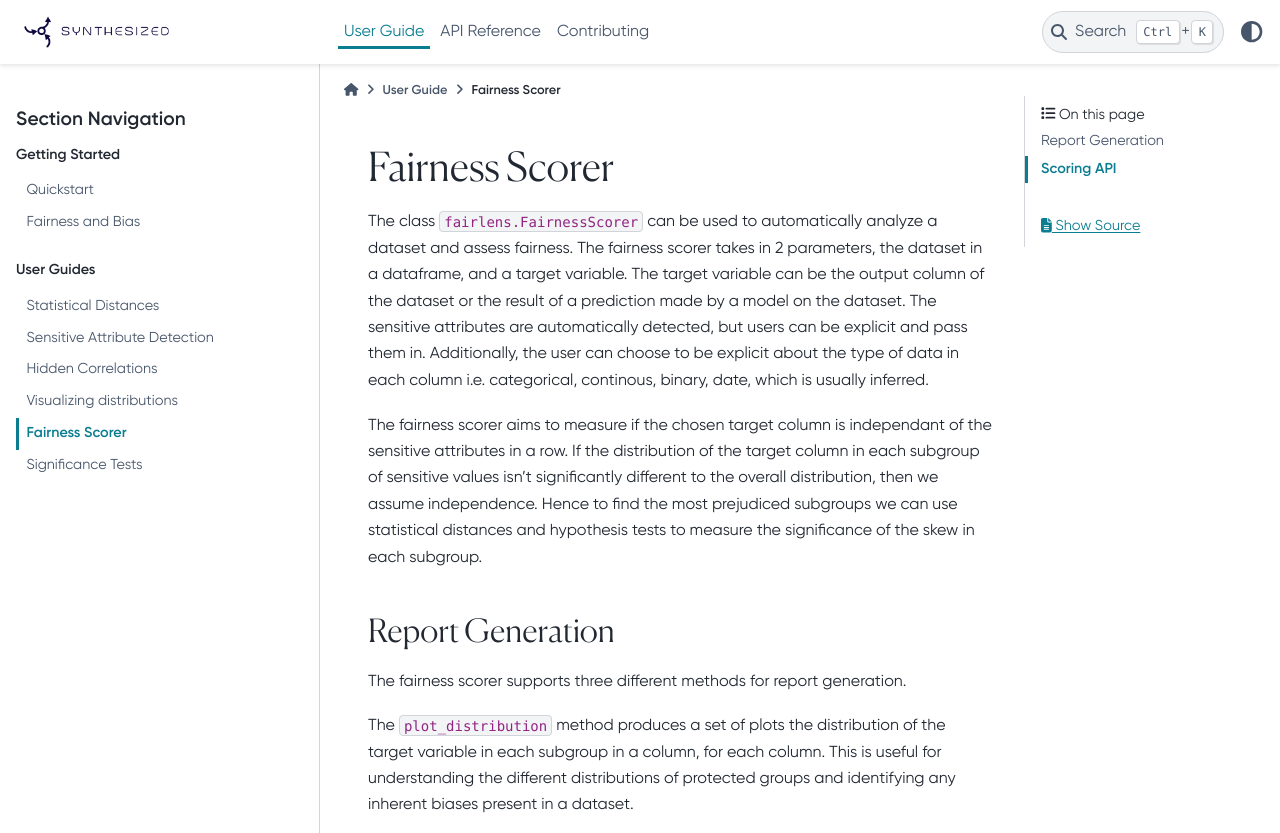
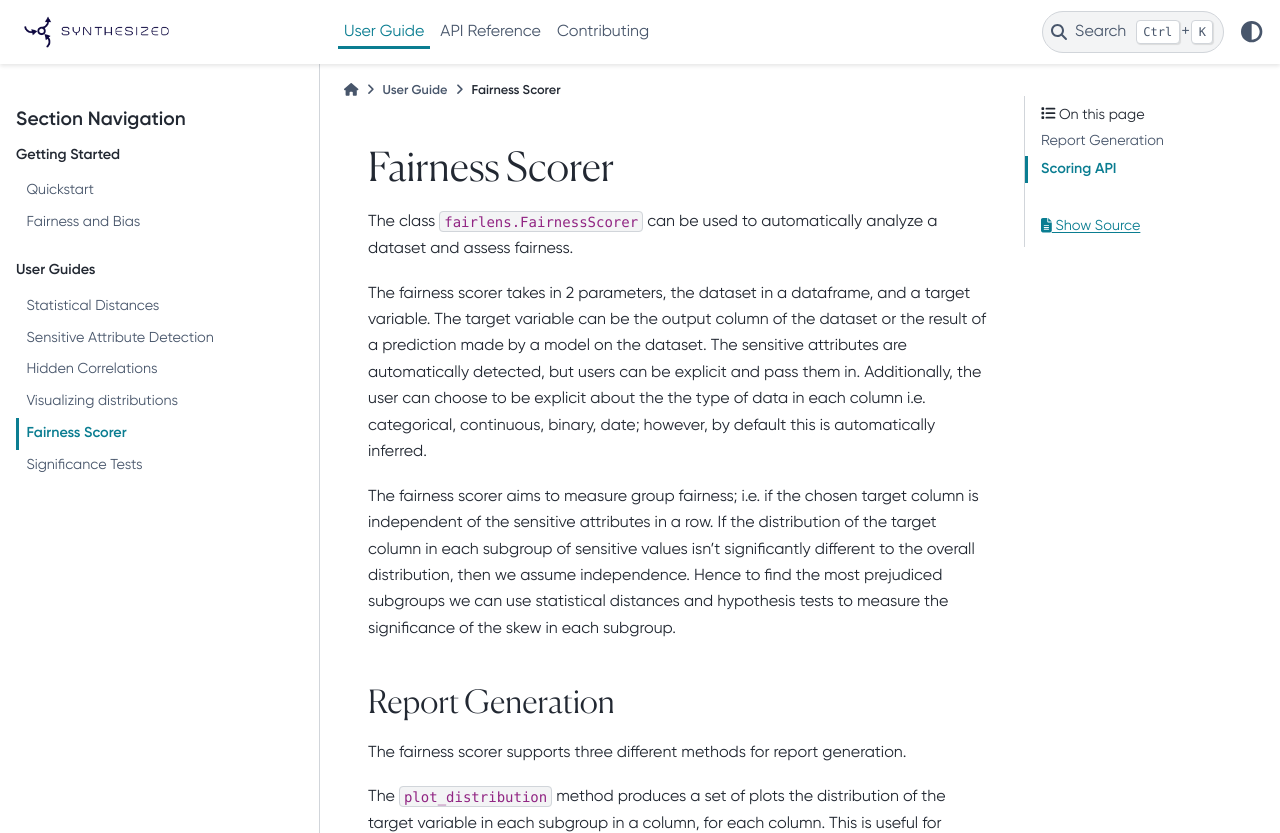
Before and after one commit to synthesized-io/fairlens, a Sphinx documentation site: the page built from docs/user_guide/scorer.rst, in a window 1280 px wide and 1400 px high, cut to the strip 0-833 px from the top of the window. Built offline with Sphinx 7.4.7 and the PyData theme 0.15.4, drawn with Linux system fonts in a browser that asks for light colours; the version number could not be read and is left out; some of the changed text lies outside the part shown.

Commit message:
make suggested changes

```diff
--- a/docs/user_guide/scorer.rst
+++ b/docs/user_guide/scorer.rst
@@ -2,13 +2,15 @@
 ===============
 
 The class :code:`fairlens.FairnessScorer` can be used to automatically analyze a dataset and assess fairness.
+
 The fairness scorer takes in 2 parameters, the dataset in a dataframe, and a target variable. The target variable
 can be the output column of the dataset or the result of a prediction made by a model on the dataset. The sensitive
 attributes are automatically detected, but users can be explicit and pass them in. Additionally, the user can
-choose to be explicit about the type of data in each column i.e. categorical, continous, binary, date, which is
-usually inferred.
+choose to be explicit about the the type of data in each column i.e. categorical, continuous, binary, date;
+however, by default this is automatically inferred.
 
-The fairness scorer aims to measure if the chosen target column is independant of the sensitive attributes in a row.
+The fairness scorer aims to measure group fairness; i.e. if the chosen target column is independent of the
+sensitive attributes in a row.
 If the distribution of the target column in each subgroup of sensitive values isn't significantly different to the
 overall distribution, then we assume independence. Hence to find the most prejudiced subgroups we can
 use statistical distances and hypothesis tests to measure the significance of the skew in each subgroup.
@@ -33,10 +35,10 @@
   fscorer = fl.FairnessScorer(df, "RawScore", ["Ethnicity", "Sex"])
 
 
-The :code:`demographic_report` estimates the extent to which the target variable is independant of which group its
-sensitive attributes fall into. This is done by using a suitable distance metric to test the significance of the
+The :code:`demographic_report` estimates the extent to which the distribution of the target column is independant
+of the sensitive attributes. This is done by using a suitable distance metric to test the significance of the
 distance between the distributions of each senstitive demographic and the overall population. In the below case,
-our target variable, "RawScore", is continuous, so the Kolmogrov Smirnov test is carried out by default.
+our target variable, "RawScore", is continuous, so the Kolmogorov Smirnov test is carried out by default.
 This process is done on all possible demographics for the given sensitive attributes. This report produces a
 list of the most prejudiced groups (i.e. largest distance / p-value) by this criterion.
 
```
Also changed, not shown: 1 other file.
